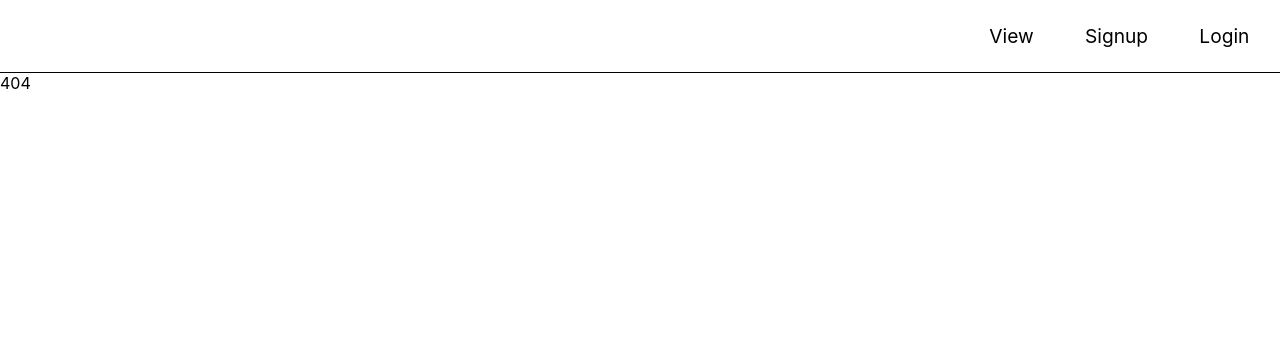
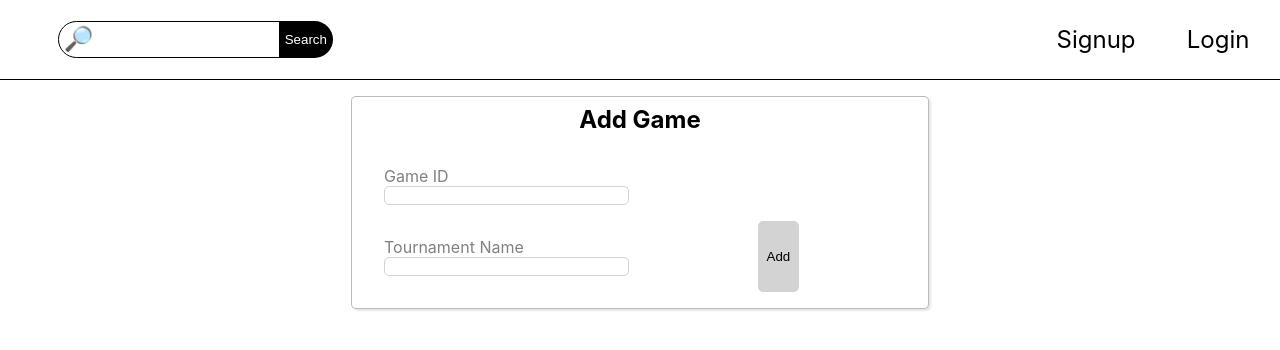
Before and after one commit to cbrand125/lih-client, a React (Create React App) app: page /add in a window 1280 px wide. Before the commit this address had no page. Shown: the top 350 px of the page. Built offline with nearby package versions, Linux system fonts and the light colour scheme.

Commit message:
prototype complete

```diff
--- a/src/App.js
+++ b/src/App.js
@@ -5,6 +5,7 @@ import TournamentView from './components/TournamentView';
 import Header from './components/Header';
 import SignupForm from './components/SignupForm';
 import LoginForm from './components/LoginForm';
+import CreateForm from './components/CreateForm';
 
 export default class App extends Component {
   constructor(props) {
@@ -37,17 +38,37 @@ export default class App extends Component {
     window.location.href = '/view';
   };
 
-  logout = () => {
-    axios.delete('https://lih-api.herokuapp.com/api/users/logout', {
-      cookie: this.state.token
-    });
+  logout = async () => {
+    let config = {
+      headers: {
+        Authorization: 'Bearer ' + this.state.token
+      }
+    };
 
-    console.log('ok');
+    axios.delete('https://lih-api.herokuapp.com/api/users/logout', config);
 
     localStorage.setItem('token', '');
     this.setState({ token: '' });
 
     window.location.href = '/view';
+  };
+
+  create = async data => {
+    const { gameid, tournament } = data;
+
+    let config = {
+      headers: {
+        Authorization: 'Bearer ' + this.state.token
+      }
+    };
+
+    await axios.put(
+      `https://lih-api.herokuapp.com/api/stats/game?game_id=${gameid}&tournament_name=${tournament}`,
+      null,
+      config
+    );
+
+    window.location.href = `/view?name=${tournament}`;
   };
 
   render() {
@@ -64,6 +85,10 @@ export default class App extends Component {
             path="/login"
             render={() => <LoginForm onSubmit={this.login} />}
           />
+          <Route
+            path="/add"
+            render={() => <CreateForm onSubmit={this.create} />}
+          />
           <Route render={() => <div>404</div>} />
         </Switch>
       </Router>
--- /dev/null
+++ b/src/components/CreateForm.js
@@ -0,0 +1,57 @@
+import React, { Component } from 'react';
+
+export default class LoginForm extends Component {
+  constructor(props) {
+    super(props);
+
+    this.state = {
+      gameid: '',
+      tournament: ''
+    };
+  }
+
+  handleChange = (event, field) => {
+    const { value } = event.target;
+
+    this.setState({
+      [field]: value
+    });
+  };
+
+  handleSubmit = async event => {
+    event.preventDefault();
+
+    this.props.onSubmit(this.state);
+  };
+
+  render() {
+    return (
+      <section className="forms">
+        <div className="form">
+          <h2>Add Game</h2>
+          <form onSubmit={this.handleSubmit}>
+            <label className="halfwidth">
+              Game ID
+              <input
+                name="gameid"
+                type="text"
+                value={this.state.gameid}
+                onChange={event => this.handleChange(event, 'gameid')}
+              />
+            </label>
+            <label className="halfwidth">
+              Tournament Name
+              <input
+                name="tournament"
+                type="text"
+                value={this.state.tournament}
+                onChange={event => this.handleChange(event, 'tournament')}
+              />
+            </label>
+            <button type="submit">Add</button>
+          </form>
+        </div>
+      </section>
+    );
+  }
+}
--- a/src/components/Header.js
+++ b/src/components/Header.js
@@ -1,5 +1,6 @@
 import React, { Component } from 'react';
 import { Link } from 'react-router-dom';
+import SearchBar from './SearchBar';
 
 export default class Header extends Component {
   handleLogout = event => {
@@ -9,6 +10,10 @@ export default class Header extends Component {
     this.props.logout();
   };
 
+  viewTournament = async text => {
+    window.location.href = `/view?name=${text}`;
+  };
+
   render() {
     const token = this.props.token;
     let links;
@@ -16,6 +21,9 @@ export default class Header extends Component {
     if (token) {
       links = (
         <React.Fragment>
+          <li>
+            <Link to="/add">Add</Link>
+          </li>
           <li>
             <Link to="/" onClick={this.handleLogout}>
               Logout
@@ -41,10 +49,10 @@ export default class Header extends Component {
         <nav>
           <ul>
             <li>
-              <Link to="/view">View</Link>
+              <SearchBar onSearch={this.viewTournament} />
             </li>
-            {links}
           </ul>
+          <ul>{links}</ul>
         </nav>
       </header>
     );
--- /dev/null
+++ b/src/components/SearchBar.js
@@ -0,0 +1,45 @@
+import React from 'react';
+
+export default class SearchBar extends React.Component {
+  constructor(props) {
+    super(props);
+
+    this.state = {
+      searchText: ''
+    };
+  }
+
+  handleChange = event => {
+    const { value } = event.target;
+
+    this.setState({
+      searchText: value
+    });
+  };
+
+  handleSubmit = event => {
+    event.preventDefault();
+
+    this.props.onSearch(this.state.searchText);
+  };
+
+  render() {
+    return (
+      <form id="search-bar" onSubmit={this.handleSubmit}>
+        <label htmlFor="search-text">
+          <span aria-label="magnifying glass" role="img">
+            🔎
+          </span>
+        </label>
+        <input
+          type="text"
+          id="search-text"
+          name="search-text"
+          value={this.state.searchText}
+          onChange={this.handleChange}
+        />
+        <button type="submit">Search</button>
+      </form>
+    );
+  }
+}
--- a/src/index.css
+++ b/src/index.css
@@ -1,6 +1,7 @@
 @import url('./styles/playerList.css');
 @import url('./styles/header.css');
 @import url('./styles/form.css');
+@import url('./styles/search.css');
 
 body {
   margin: 0;
--- a/src/styles/header.css
+++ b/src/styles/header.css
@@ -1,8 +1,18 @@
 header {
   border-bottom: 1px solid black;
-    font-size: 1.5vw;
+  font-size: 24px;
   text-align: right;
   padding: 5px;
+}
+
+nav {
+  display: flex;
+  justify-content: space-between;
+  align-items: center;
+}
+
+nav ul {
+  margin: 0;
 }
 
 nav li {
@@ -15,6 +25,7 @@ header {
   color: black;
   padding: 1vw 2vw;
 }
+
 nav a:hover {
   text-decoration: underline;
   color: black;
--- /dev/null
+++ b/src/styles/search.css
@@ -0,0 +1,45 @@
+#search-bar {
+  display: flex;
+  width: 90%;
+  max-width: 400px;
+  background-color: #fff;
+  margin: 1rem auto;
+  border-radius: 50px;
+  border: 1px solid black;
+}
+
+#search-bar:focus-within {
+  box-shadow: 0px 0px 10px 2px rgba(0, 0, 0, 0.2);
+}
+
+#search-bar input {
+  flex-grow: 1;
+  border: 0;
+  outline: none;
+}
+
+#search-bar label {
+  padding: 2px 5px;
+  padding-bottom: 4px;
+  cursor: pointer;
+}
+
+#search-bar button {
+  border: none;
+  border-top-right-radius: 50px;
+  border-bottom-right-radius: 50px;
+  cursor: pointer;
+  background: linear-gradient(to right,
+      orange 50%,
+      black 50%);
+  background-size: 200% 100%;
+  background-position: right top;
+  color: white;
+  transition: all 0.2s linear;
+  margin: -1px;
+}
+
+#search-bar button:hover {
+  background-position: left top;
+  transition: all 0.2s linear;
+}
```
Lines whose indentation alone changed are shown as unchanged.
